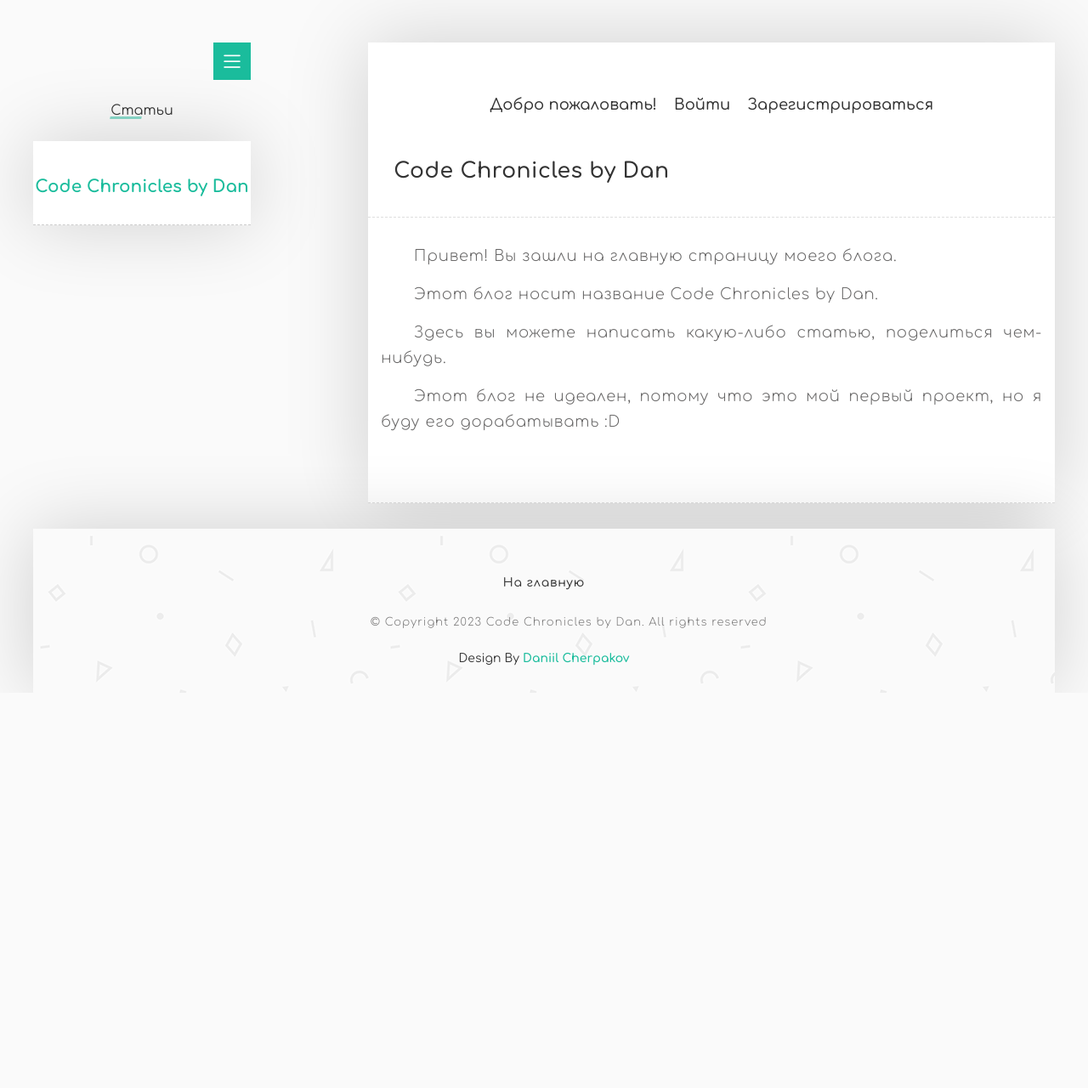
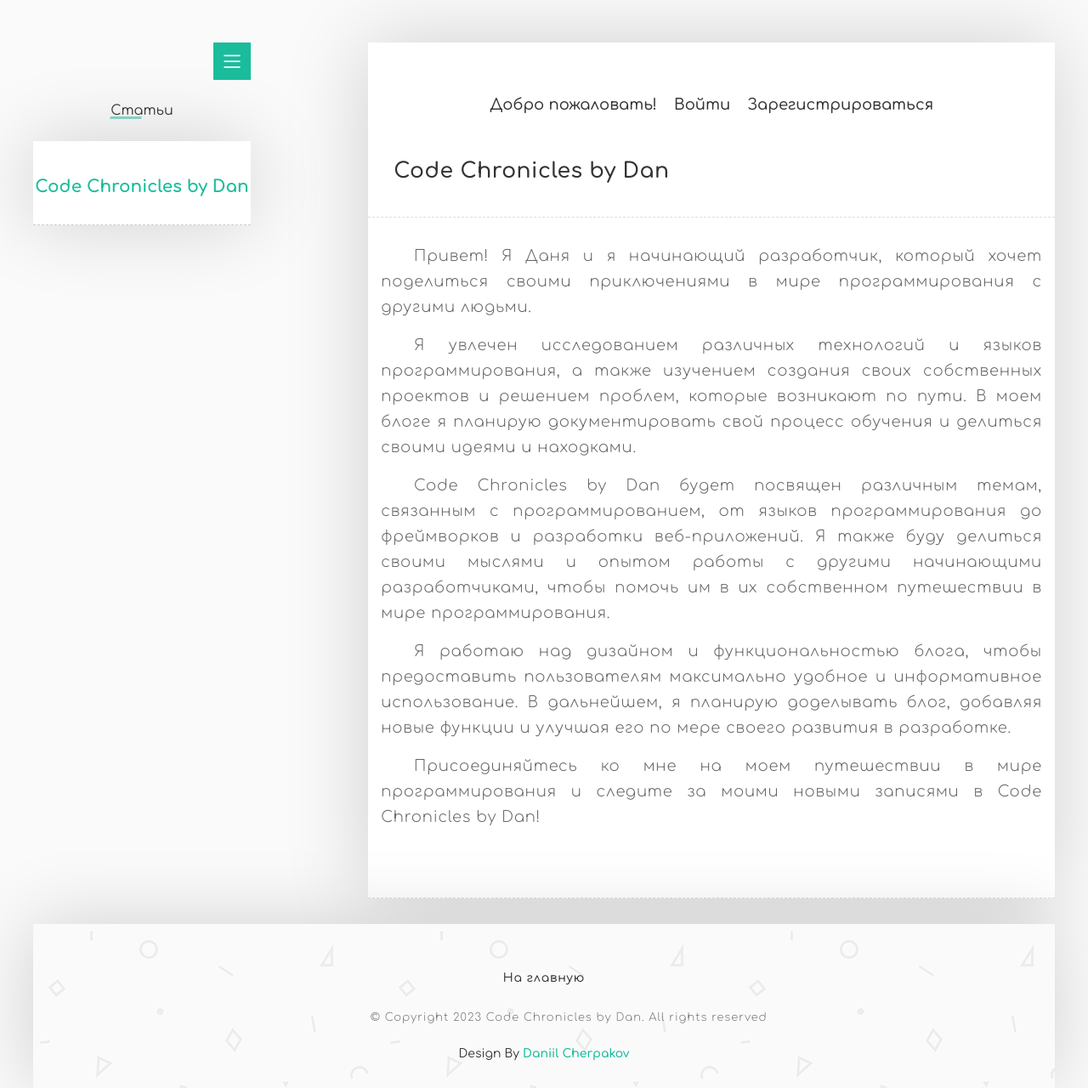
Before and after one commit to GitChel2/Blog, a PHP site: page / in a window 1280 px wide. Shown: the whole page at 85% size. Before the commit the page ends 815 px from the top, so only its background shows below. Run offline with PHP 8.4, Linux system fonts and the light colour scheme.

Commit message:
Update main.php

```diff
--- a/templates/main/main.php
+++ b/templates/main/main.php
@@ -1,10 +1,27 @@
 <?php include __DIR__ . '/../header.php'; ?>
 
     <div class="blog-post">
-        <p>Привет! Вы зашли на главную страницу моего блога.</p>
-        <p>Этот блог носит название Code Chronicles by Dan.</p>
-        <p>Здесь вы можете написать какую-либо статью, поделиться чем-нибудь.</p>
-        <p>Этот блог не идеален, потому что это мой первый проект, но я буду его дорабатывать :D</p>
+
+        <p>
+            Привет! Я Даня и я начинающий разработчик, который хочет поделиться своими приключениями в мире программирования с другими людьми.
+        </p>
+
+        <p>
+            Я увлечен исследованием различных технологий и языков программирования, а также изучением создания своих собственных проектов и решением проблем, которые возникают по пути. В моем блоге я планирую документировать свой процесс обучения и делиться своими идеями и находками.
+        </p>
+
+        <p>
+            Code Chronicles by Dan будет посвящен различным темам, связанным с программированием, от языков программирования до фреймворков и разработки веб-приложений. Я также буду делиться своими мыслями и опытом работы с другими начинающими разработчиками, чтобы помочь им в их собственном путешествии в мире программирования.
+        </p>
+
+        <p>
+            Я работаю над дизайном и функциональностью блога, чтобы предоставить пользователям максимально удобное и информативное использование. В дальнейшем, я планирую доделывать блог, добавляя новые функции и улучшая его по мере своего развития в разработке.
+        </p>
+
+        <p>
+            Присоединяйтесь ко мне на моем путешествии в мире программирования и следите за моими новыми записями в Code Chronicles by Dan!
+        </p>
+
     </div>
 
 <?php include __DIR__ . '/../footer.php'; ?>
```
